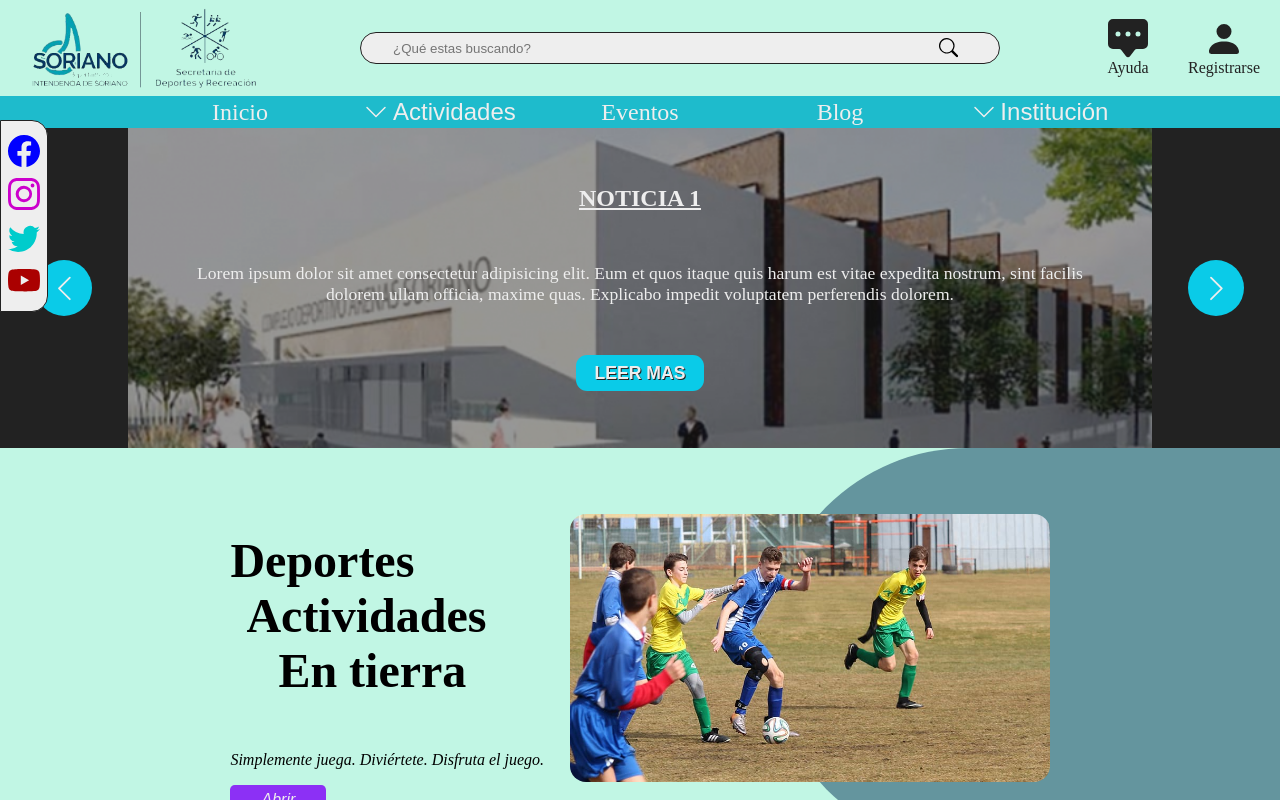
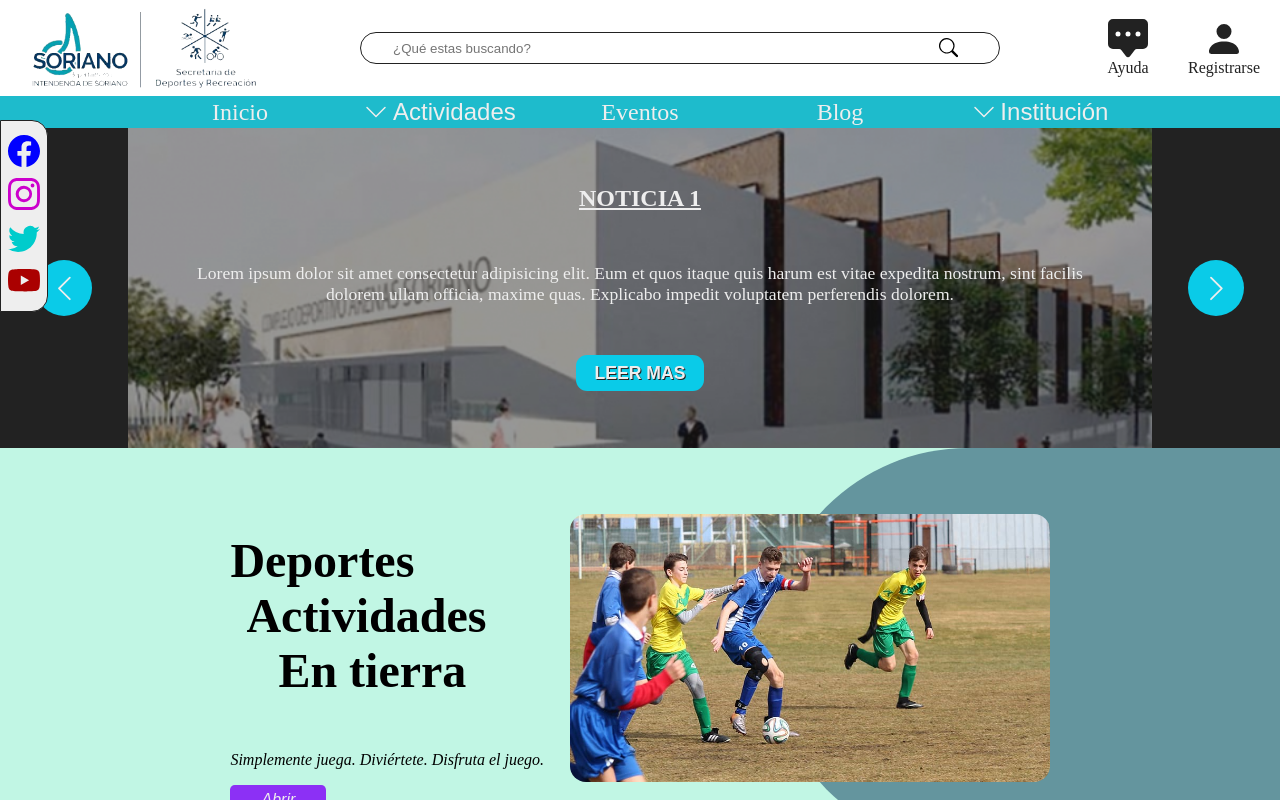
Before and after one commit to sorianosports23/sorianosports, a React (Create React App) app: page / in a window 1280 px wide. Shown: the top 800 px of the page. Built offline with nearby package versions, Linux system fonts and the light colour scheme.

Commit message:
header color fix

```diff
--- a/src/css/header/CompHeader.module.css
+++ b/src/css/header/CompHeader.module.css
@@ -3,7 +3,7 @@
   display: flex;
   flex-wrap: wrap;
   height: 8rem;
-  background-color: #c1f6e4;
+  /* background-color: #c1f6e4; */
 }
 
 .header-top {
@@ -43,7 +43,7 @@
   position: relative;
   z-index: 9;
   transition: transform .3s;
-  background-color: #eee;
+  /* background-color: #8FB399; */
 }
 
 .search-bar input {
```
